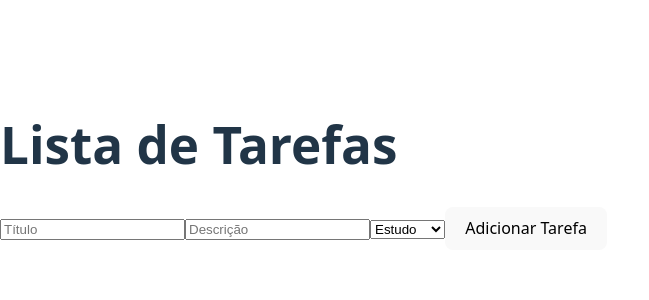
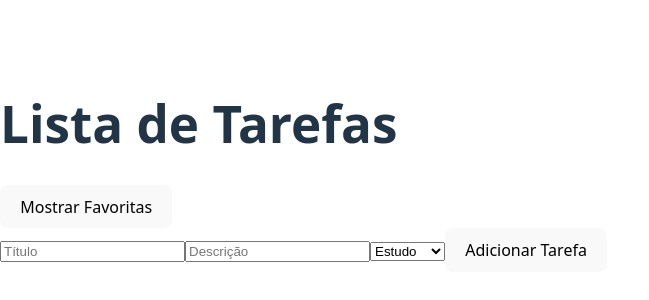
Before and after one commit to joaoGIT1-pixell/tarefa-react, a React (Vite) app: page / in a window 1280 px wide. Shown: the part 234-534 px from the top of the page, without its empty margins (0-649 px from the left). Built offline with nearby package versions, Linux system fonts and the light colour scheme.

Commit message:
Filtro de exibição por tarefas favoritas

```diff
--- a/src/App.jsx
+++ b/src/App.jsx
@@ -4,6 +4,7 @@ import AddTaskForm from './components/AddTaskForm';
 
 function App() {
   const [tarefas, setTarefas] = useState([]);
+  const [mostrarFavoritas, setMostrarFavoritas] = useState(false);
 
   function adicionarTarefa(tarefa) {
     setTarefas([...tarefas, tarefa]);
@@ -28,12 +29,21 @@ function App() {
     setTarefas(tarefasAtualizadas);
   }
 
+  const tarefasExibidas = mostrarFavoritas
+    ? tarefas.filter((t) => t.favorita)
+    : tarefas;
+
   return (
     <div>
       <h1>Lista de Tarefas</h1>
+
+      <button onClick={() => setMostrarFavoritas(!mostrarFavoritas)}>
+        {mostrarFavoritas ? "Mostrar Todas" : "Mostrar Favoritas"}
+      </button>
+
       <AddTaskForm onAdd={adicionarTarefa} />
       <TaskList
-        tarefas={tarefas}
+        tarefas={tarefasExibidas}
         onEdit={editarTarefa}
         onRemove={removerTarefa}
         onToggleFavorita={alternarFavorita}
```
